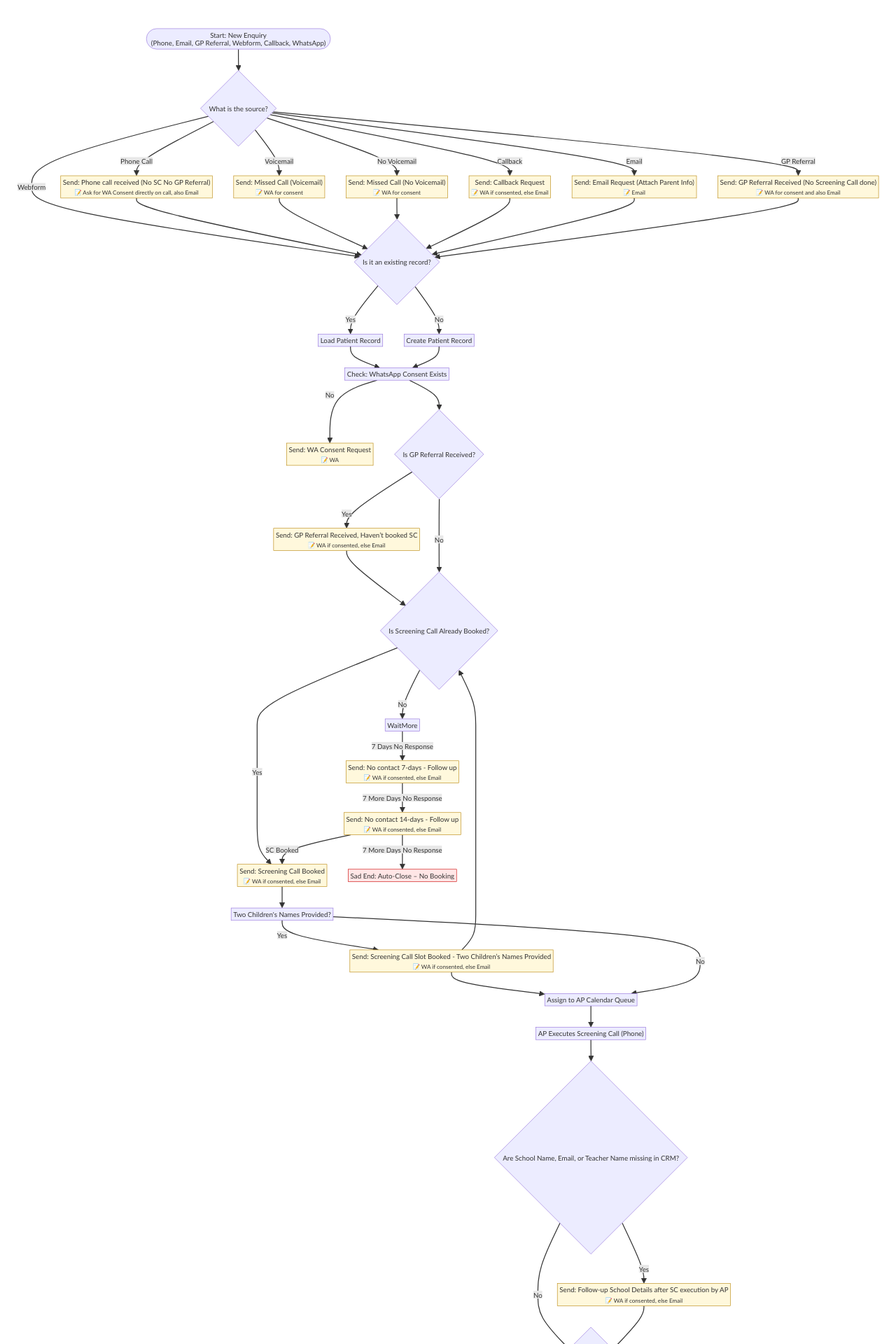
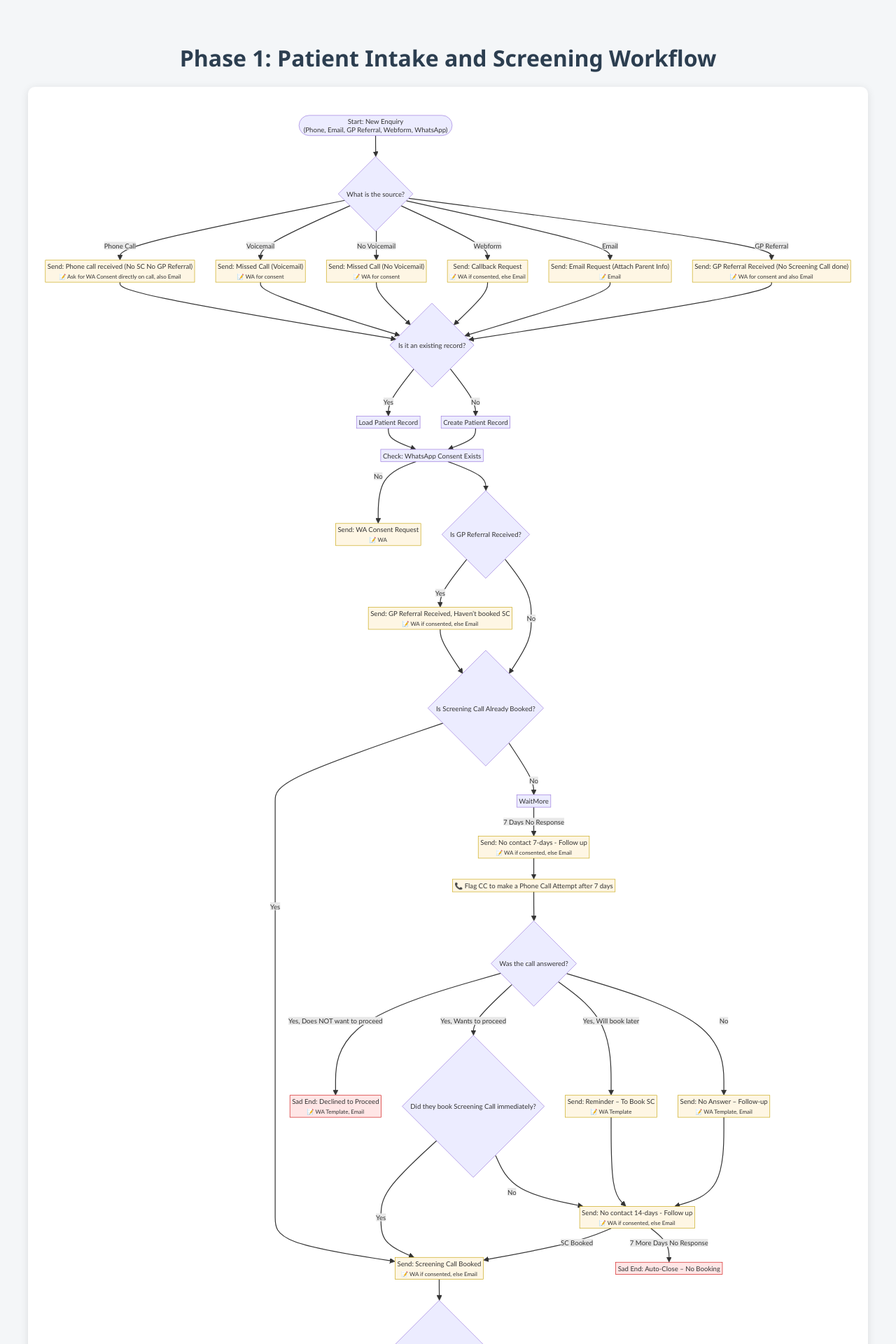
Before and after one commit to pdkv1999/primaHealth, a Python web app: template templates/phase1_overview.html in a window 1280 px wide. Shown: the top 1920 px of the page at 70% size. Run offline with Jinja, Linux system fonts and the light colour scheme; the template is opened without the code that fills it, so the values that code supplies are empty.

Commit message:
Updated code

```diff
--- a/templates/over12.html
+++ b/templates/over12.html
@@ -297,7 +297,7 @@
 <p>Regards,</p>
 <p></p>
 <p>____________________</p>
-<p>Dr. Leo Yoshida MCN 406391</p>
+<p>Dr. Doctor Name MCN 123456</p>
 <p>Clinical Director, Consultant Child & Adolescent Psychiatrist</p>
 <p>B.Sc (Pharm) MB BCh BAO Dip Clin Leadership MCPsychI MRCPsych</p>
 </div>
--- a/templates/phase1_overview.html
+++ b/templates/phase1_overview.html
@@ -3,18 +3,25 @@
 <head>
   <meta charset="UTF-8" />
   <meta name="viewport" content="width=device-width, initial-scale=1.0"/>
-  <title>Phase 1 Overview Flowchart</title>
+  <title>PrimaHealth Phase 1 Workflow</title>
   <script src="https://cdn.jsdelivr.net/npm/mermaid@10.9.1/dist/mermaid.min.js"></script>
   <style>
     body {
-      font-family: Arial, sans-serif;
+      font-family: 'Segoe UI', Tahoma, Geneva, Verdana, sans-serif;
+      background-color: #f4f6f8;
       margin: 0;
-      padding: 0;
-      background-color: #f8f9fa;
+      padding: 40px;
+    }
+    h1 {
+      text-align: center;
+      color: #2c3e50;
+      margin-bottom: 20px;
     }
     #mermaidChart {
       padding: 20px;
       background-color: #fff;
+      border-radius: 10px;
+      box-shadow: 0 2px 12px rgba(0, 0, 0, 0.1);
       overflow-x: auto;
     }
     .mermaid {
@@ -27,32 +34,33 @@
   </style>
 </head>
 <body>
+  <h1>Phase 1: Patient Intake and Screening Workflow</h1>
   <div id="mermaidChart">
     <pre class="mermaid">
 {% raw %}
 flowchart TD
-    Start(["Start: New Enquiry<br>(Phone, Email, GP Referral, Webform, Callback, WhatsApp)"]) --> Source{"What is the source?"}
+    Start(["Start: New Enquiry<br>(Phone, Email, GP Referral, Webform, WhatsApp)"]) --> Source{"What is the source?"}
 
     Source -- Phone Call --> M1["Send: Phone call received (No SC No GP Referral)<br><sub>📝 Ask for WA Consent directly on call, also Email</sub>"]
     Source -- Voicemail --> M2["Send: Missed Call (Voicemail)<br><sub>📝 WA for consent</sub>"]
     Source -- No Voicemail --> M3["Send: Missed Call (No Voicemail)<br><sub>📝 WA for consent</sub>"]
-    Source -- Callback --> M4["Send: Callback Request<br><sub>📝 WA if consented, else Email</sub>"]
+    Source -- Webform --> M4["Send: Callback Request<br><sub>📝 WA if consented, else Email</sub>"]
     Source -- Email --> M5["Send: Email Request (Attach Parent Info)<br><sub>📝 Email</sub>"]
     Source -- GP Referral --> M6["Send: GP Referral Received (No Screening Call done)<br><sub>📝 WA for consent and also Email</sub>"]
-    Source -- Webform --> CheckDup{"Is it an existing record?"}
 
-    M1 --> CheckDup
-    M2 --> CheckDup
-    M3 --> CheckDup
-    M4 --> CheckDup
-    M5 --> CheckDup
-    M6 --> CheckDup
+    M1 --> ExistingCheck{"Is it an existing record?"}
+    M2 --> ExistingCheck
+    M3 --> ExistingCheck
+    M4 --> ExistingCheck
+    M5 --> ExistingCheck
+    M6 --> ExistingCheck
 
-    CheckDup -- Yes --> LoadRec["Load Patient Record"]
+    ExistingCheck -- Yes --> LoadRec["Load Patient Record"]
     LoadRec --> ConsentCheck["Check: WhatsApp Consent Exists"]
 
-    CheckDup -- No --> CreateRec["Create Patient Record"]
+    ExistingCheck -- No --> CreateRec["Create Patient Record"]
     CreateRec --> ConsentCheck
+
     ConsentCheck -- No --> M0["Send: WA Consent Request<br><sub>📝 WA</sub>"]
     ConsentCheck --> GPCheck{"Is GP Referral Received?"}
 
@@ -64,21 +72,33 @@ flowchart TD
     SCBookedNow -- No --> WaitMore["WaitMore"]
 
     WaitMore -- 7 Days No Response --> M7["Send: No contact 7-days - Follow up<br><sub>📝 WA if consented, else Email</sub>"]
-    M7 -- 7 More Days No Response --> M8["Send: No contact 14-days - Follow up<br><sub>📝 WA if consented, else Email</sub>"]
-    M8 -- 7 More Days No Response --> Close1["Sad End: Auto-Close – No Booking"]
-    M8 -- SC Booked --> M9
+    M7 --> CallAttempt["📞 Flag CC to make a Phone Call Attempt after 7 days"]
+    CallAttempt --> CallAnswered{"Was the call answered?"}
 
-    M9 --> ChildCheck["Two Children's Names Provided?"]
+    CallAnswered -- Yes, Wants to proceed --> BookNowCheck{"Did they book Screening Call immediately?"}
+    BookNowCheck -- Yes --> M9
+    BookNowCheck -- No --> FollowUp14Days
+
+    CallAnswered -- Yes, Does NOT want to proceed --> SadEndCall["Sad End: Declined to Proceed<br><sub>📝 WA Template, Email</sub>"]
+    CallAnswered -- Yes, Will book later --> RemindWA["Send: Reminder – To Book SC<br><sub>📝 WA Template</sub>"]
+    RemindWA --> FollowUp14Days
+    CallAnswered -- No --> NoAnswerFollowup["Send: No Answer – Follow-up<br><sub>📝 WA Template, Email</sub>"]
+    NoAnswerFollowup --> FollowUp14Days
+
+    FollowUp14Days["Send: No contact 14-days - Follow up<br><sub>📝 WA if consented, else Email</sub>"]
+    FollowUp14Days -- 7 More Days No Response --> Close1["Sad End: Auto-Close – No Booking"]
+    FollowUp14Days -- SC Booked --> M9
+
+    M9 --> ChildCheck{"Two Children's Names Provided?"}
     ChildCheck -- Yes --> M20["Send: Screening Call Slot Booked - Two Children’s Names Provided<br><sub>📝 WA if consented, else Email</sub>"]
-    M20 --> SCBookedNow
     M20 --> APAssign["Assign to AP Calendar Queue"]
     ChildCheck -- No --> APAssign
 
     APAssign --> APExec["AP Executes Screening Call (Phone)"]
     APExec --> CheckSchoolFields{"Are School Name, Email, or Teacher Name missing in CRM?"}
     CheckSchoolFields -- Yes --> MFollowSchool["Send: Follow-up School Details after SC execution by AP<br><sub>📝 WA if consented, else Email</sub>"]
-    CheckSchoolFields -- No --> GPCheck2{"Is GP Referral Received?"}
-    MFollowSchool --> GPCheck2
+    MFollowSchool --> GPCheck2{"Is GP Referral Received?"}
+    CheckSchoolFields -- No --> GPCheck2
 
     GPCheck2 -- No --> M21a["Send: Screening Call Completed, No GP Referral Yet<br><sub>📝 WA if consented, else Email</sub>"]
     M21a --> FlagCheck{"Red Flags Identified?"}
@@ -87,7 +107,6 @@ flowchart TD
     FlagCheck -- Yes --> RedList["Red Flag Types:<br>• CAMHS<br>• Eating Disorder<br>• Non-Verbal Child<br>• Suicide Attempts<br>• Can't Attend In-Person<br>• AP Clinical Concern"]
     RedList --> EscalateFlag["Flag to CC: Manual Review Required"]
     EscalateFlag --> CloseRedFlag["Sad End: Red Flag – Do Not Proceed"]
-
     FlagCheck -- No --> InfoCheck
 
     InfoCheck -- Yes --> M22a["Send: Screening Call Completed, GP Referral Received, No Previous Report(s) Yet<br><sub>📝 WA if consented, else Email</sub>"]
@@ -98,15 +117,15 @@ flowchart TD
     DocReceived -- Yes --> G2Check{"Is G2 Consent Required?"}
 
     InfoCheck -- No --> G2Check
-    G2Check -- Yes --> M12["Send: G2 Consent Required (Screening Call done &amp; GP Referral Received)<br><sub>📝 WA if consented, else Email</sub>"]
-    M12 --> M13["Send: Follow-up WA re. G2 consent for assessment<br><sub>📝 WA if consented, else Email</sub>"]
-    M13 --> M14["Send: G2 Consent Received (Screening Call done)<br><sub>📝 WA if consented, else Email</sub>"]
+    G2Check -- Yes --> M12["Send: G2 Consent Required<br><sub>📝 WA if consented, else Email</sub>"]
+    M12 --> M13["Send: Follow-up WA re. G2 consent<br><sub>📝 WA if consented, else Email</sub>"]
+    M13 --> M14["Send: G2 Consent Received<br><sub>📝 WA if consented, else Email</sub>"]
 
     G2Check -- No --> CMReview["Care Manager Review"]
     M14 --> CMReview
 
     CMReview --> Decision{"Care Manager Decision"}
-    Decision -- Accepted --> M17["Send: GP Referral Received (Screening Call done)<br><sub>📝 WA if consented, else Email</sub>"]
+    Decision -- Accepted --> M17["Send: GP Referral Received (SC done)<br><sub>📝 WA if consented, else Email</sub>"]
     M17 --> FinalPrep["Assessment Ready"]
     FinalPrep --> M18["Send: Secondary Assessment Notification<br><sub>📝 WA if consented, else Email</sub>"]
     M18 --> HappyEnd["Happy End: Proceed to Assessment"]
@@ -116,11 +135,10 @@ flowchart TD
     Decision -- On Hold --> HoldStatus["Status: Awaiting Additional Info"]
 
     %% Styling
-    class M0,M1,M2,M3,M4,M5,M6,M7,M8,M9,M12,M13,M14,M17,M18,M19,M20,M21a,M22a,MFollowSchool message
-    class Close1,Close2,Close3,CloseRedFlag sadend
-    classDef message fill:#fff8dc,stroke:#b8860b,stroke-width:1px
+    class M0,M1,M2,M3,M4,M5,M6,M7,M9,M12,M13,M14,M17,M18,M19,M20,M21a,M22a,MFollowSchool,RemindWA,NoAnswerFollowup,CallAttempt,FollowUp14Days message
+    class Close1,Close2,Close3,CloseRedFlag,SadEndCall sadend
+    classDef message fill:#fef6e4,stroke:#c4a000,stroke-width:1px
     classDef sadend fill:#ffe6e6,stroke:#cc0000,stroke-width:1px
-    classDef fieldcheck fill:#e6f7ff,stroke:#1890ff,stroke-width:1px
 {% endraw %}
     </pre>
   </div>
@@ -129,9 +147,10 @@ flowchart TD
       startOnLoad: true,
       theme: 'default',
       flowchart: {
-        useMaxWidth: false,
+        useMaxWidth: true,
         htmlLabels: true,
-        padding: 10
+        padding: 10,
+        curve: 'basis'
       }
     });
   </script>
--- a/templates/under12.html
+++ b/templates/under12.html
@@ -313,7 +313,7 @@
 <p>Regards,</p>
 <p></p>
 <p>____________________</p>
-<p>Dr. Leo Yoshida MCN 406391</p>
+<p>Dr. Doctor Name MCN 123456</p>
 <p>Clinical Director, Consultant Child & Adolescent Psychiatrist</p>
 <p>B.Sc (Pharm) MB BCh BAO Dip Clin Leadership MCPsychI MRCPsych</p>
 <p></p>
```
Also changed, not shown: templates/cm_screen.html (+59 -9 lines), templates/consent.html (+16 -5 lines), templates/home.html (+9 -4 lines), templates/receipt.html (+4 -4 lines).
